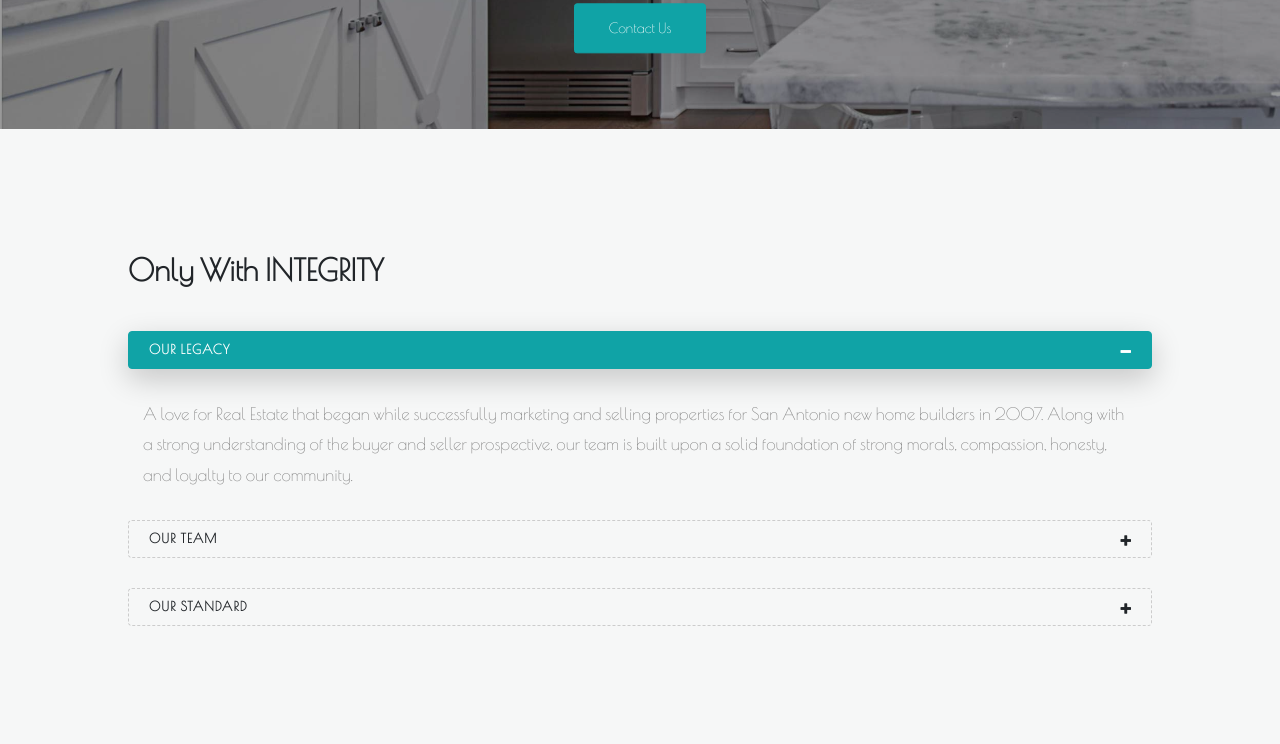
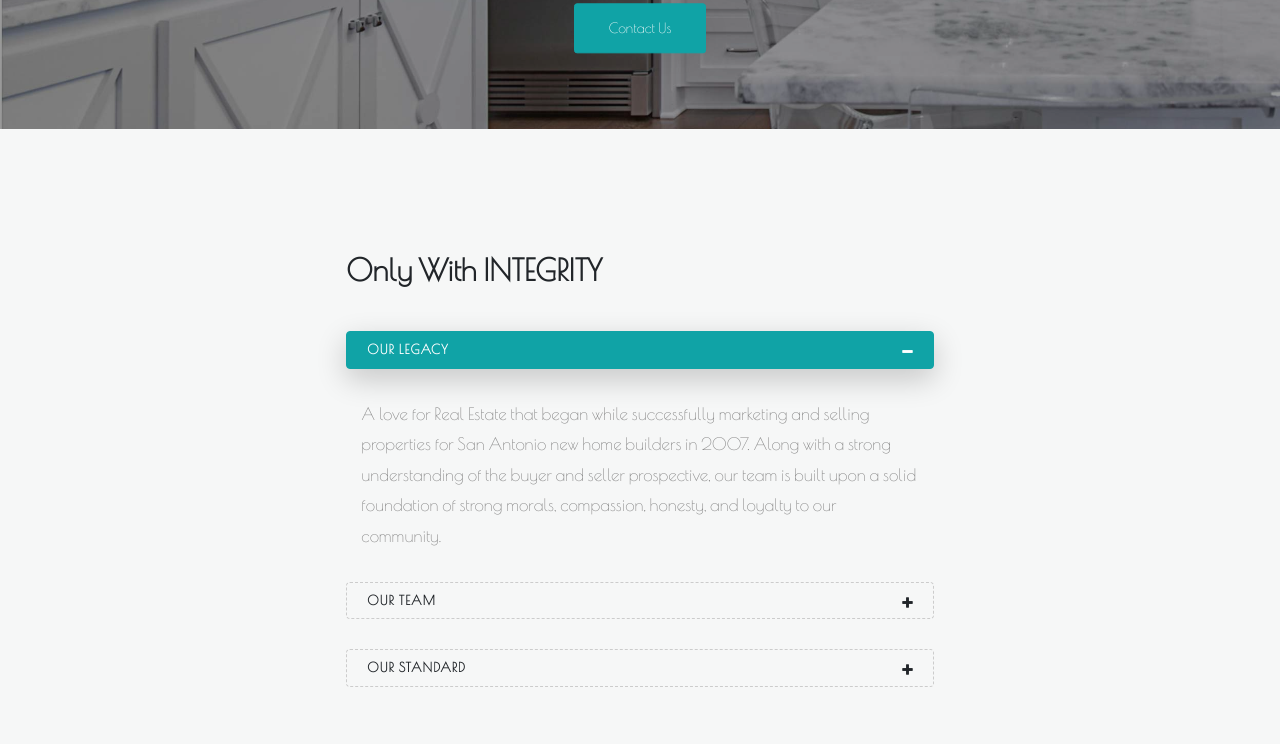
Before and after one commit to ChrisMontez/Integrity, a website: page HTML/index1.html in a window 1280 px wide. Shown: the part 671-1415 px from the top of the page. Drawn offline with nearby package versions, Linux system fonts and the light colour scheme; some packages are replaced by stand-ins of ours.

Commit message:
Resized about section

```diff
--- a/HTML/css/style.css
+++ b/HTML/css/style.css
@@ -353,6 +353,10 @@ span, a, a:hover {
 /* ----------------------------------------------------------------
      [ 08 Start About ]
 -----------------------------------------------------------------*/
+.about {
+background: #f6f7f7;
+
+}
 .about .cont h6 {
   font-size: 13px;
   text-transform: uppercase;
--- a/HTML/index1.html
+++ b/HTML/index1.html
@@ -111,10 +111,10 @@
 <!-- =====================================
         ==== Start About -->
 
-        <section class="about bg-img" data-background="img/bg1.jpg">
+        <section class="about bg-img " data-background="img/bg1.jpg">
             <div class="container-fliud">
-                <div class="row">
-                    <div class="col-md-12">
+                <div class="row justify-content-center">
+                    <div class="col-md-7">
 
                         <!-- accordion -->
                         <div class="accordion">
```
